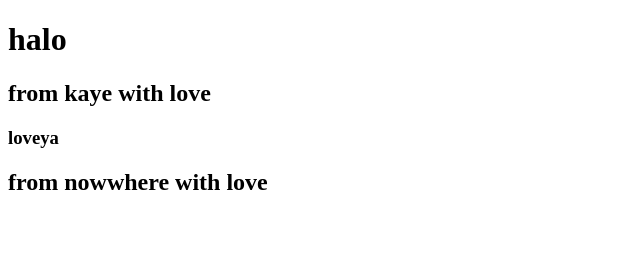
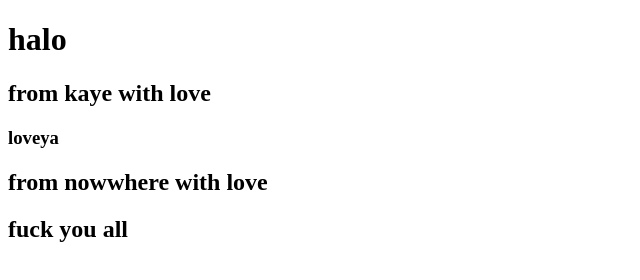
Before and after one commit to trankienhcl/jenkinsfile, a plain HTML site: page src/main/webapp/index.html in a window 1280 px wide. Shown: the whole page, without its empty margins (0-640 px from the left). Drawn offline with Linux system fonts and the light colour scheme.

Commit message:
Update index.html

```diff
--- a/src/main/webapp/index.html
+++ b/src/main/webapp/index.html
@@ -9,5 +9,6 @@
         <h2>from kaye with love</h2>
         <h3>loveya</h3>
         <h2>from nowwhere with love</h2>
+        <h2>fuck you all</h2>
     </body>
 </html>
```
